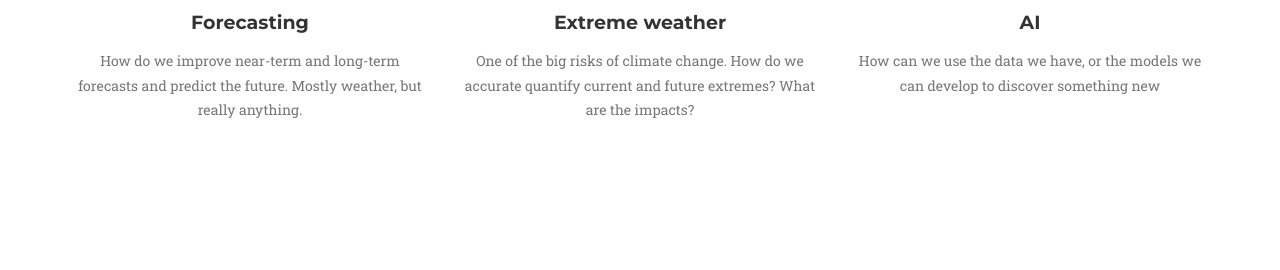
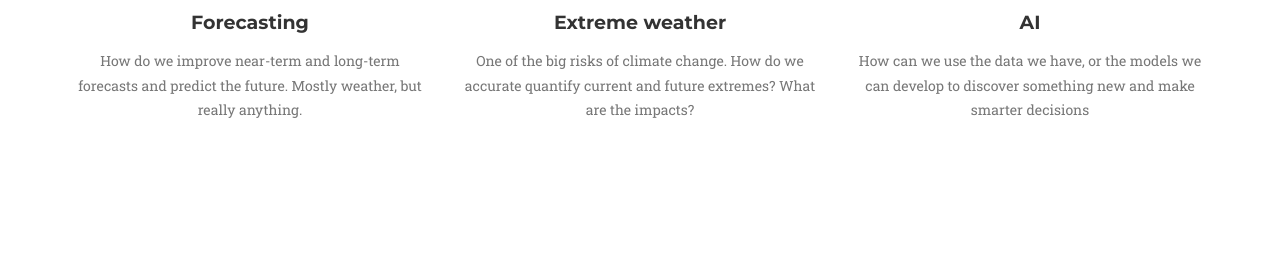
Before and after one commit to BenBronselaer/BenBronselaer.github.io, a Jekyll site: the page built from index.html, in a window 1280 px wide and 900 px high, scrolled down 1065 px. Shown: the part 209-479 px from the top of the window. Built offline with Jekyll 4.4.1, drawn with Linux system fonts in a browser that asks for light colours; some web fonts are replaced.

Commit message:
Update research.html

```diff
--- a/_includes/research.html
+++ b/_includes/research.html
@@ -21,7 +21,7 @@
                 <div class="col-md-4">
                     <img class="center" src="img/research/A3.jpg" alt="" height="142" width="152">
                     <h4 class="service-heading">AI</h4>
-                    <p class="text-muted">How can we use the data we have, or the models we can develop to discover something new</p>
+                    <p class="text-muted">How can we use the data we have, or the models we can develop to discover something new and make smarter decisions</p>
                 </div>
             </div>
         </div>
```
